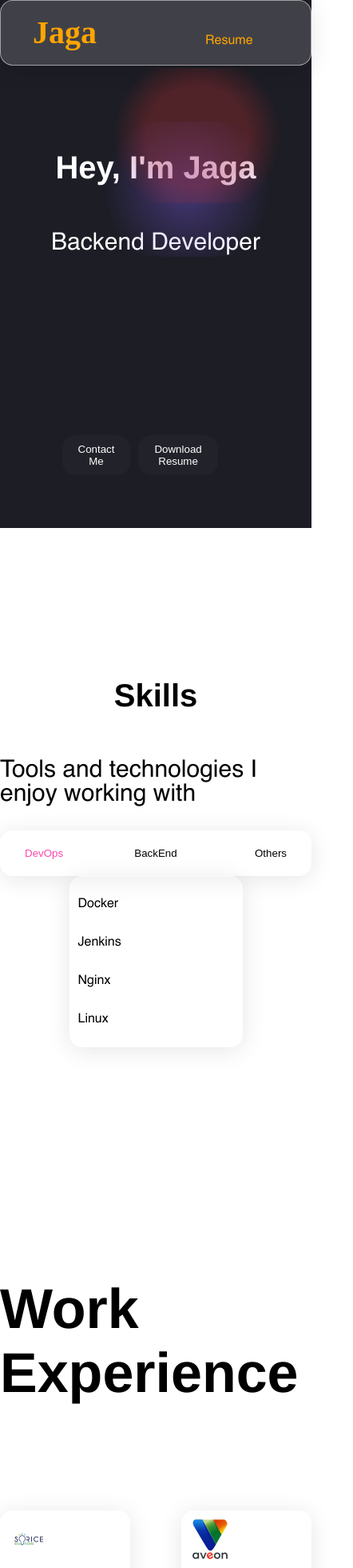
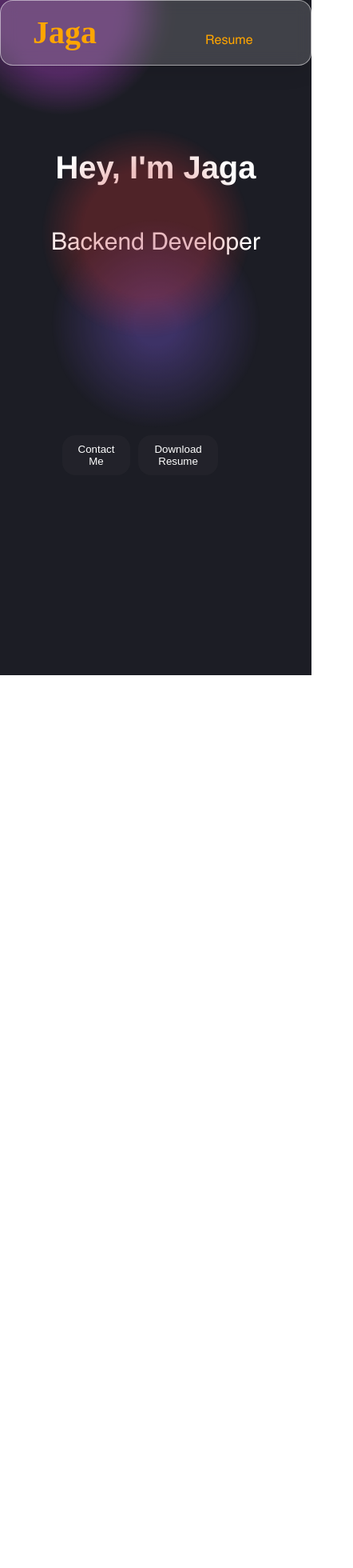
Before and after one commit to jaga-live/jaga-portfolio, a React (Create React App) app: page / in a window 390 px wide. Shown: the top 1960 px of the page at 80% size, 442 px wide, since content can reach past the window. After the commit the page ends 844 px from the top, so only its background shows below. Built offline with nearby package versions, Linux system fonts and the light colour scheme.

Commit message:
Fixed minor bugs

```diff
--- a/src/App.css
+++ b/src/App.css
@@ -374,6 +374,7 @@
   filter: url(#goo) blur(40px);
   width: 0px;
   height: 0px;
+  pointer-events: none;
 }
 
 .g1 {
@@ -482,12 +483,24 @@
     overflow-x: hidden;
   }
 
+  html,
+  body {
+    overflow-x: hidden;
+  }
+
+  .main {
+    padding-bottom: 100% !important;
+  }
+
+  .body_workexperience h1 {
+    font-size: 50px !important;
+  }
+
   .g1,
   .g2,
   .g3,
   .g4 {
-    width: 100%;
-    height: 20%;
+    height: 50%;
   }
   .header_svglogo {
     width: 50% !important;
@@ -510,6 +523,7 @@
   .body_container {
     padding-top: 0%;
     margin-top: 0% !important;
+    z-index: 20;
   }
 
   .body_about p {
```
